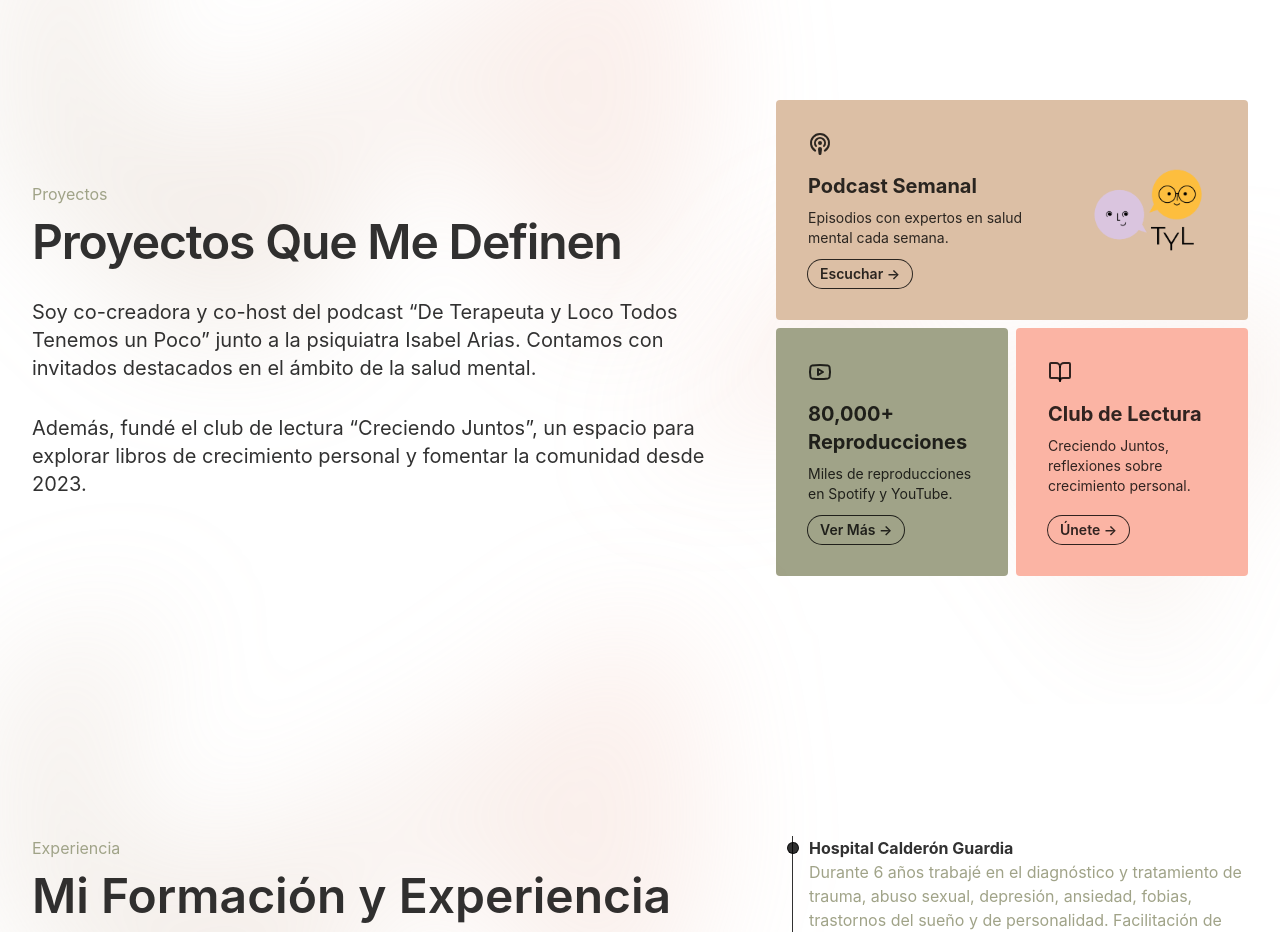
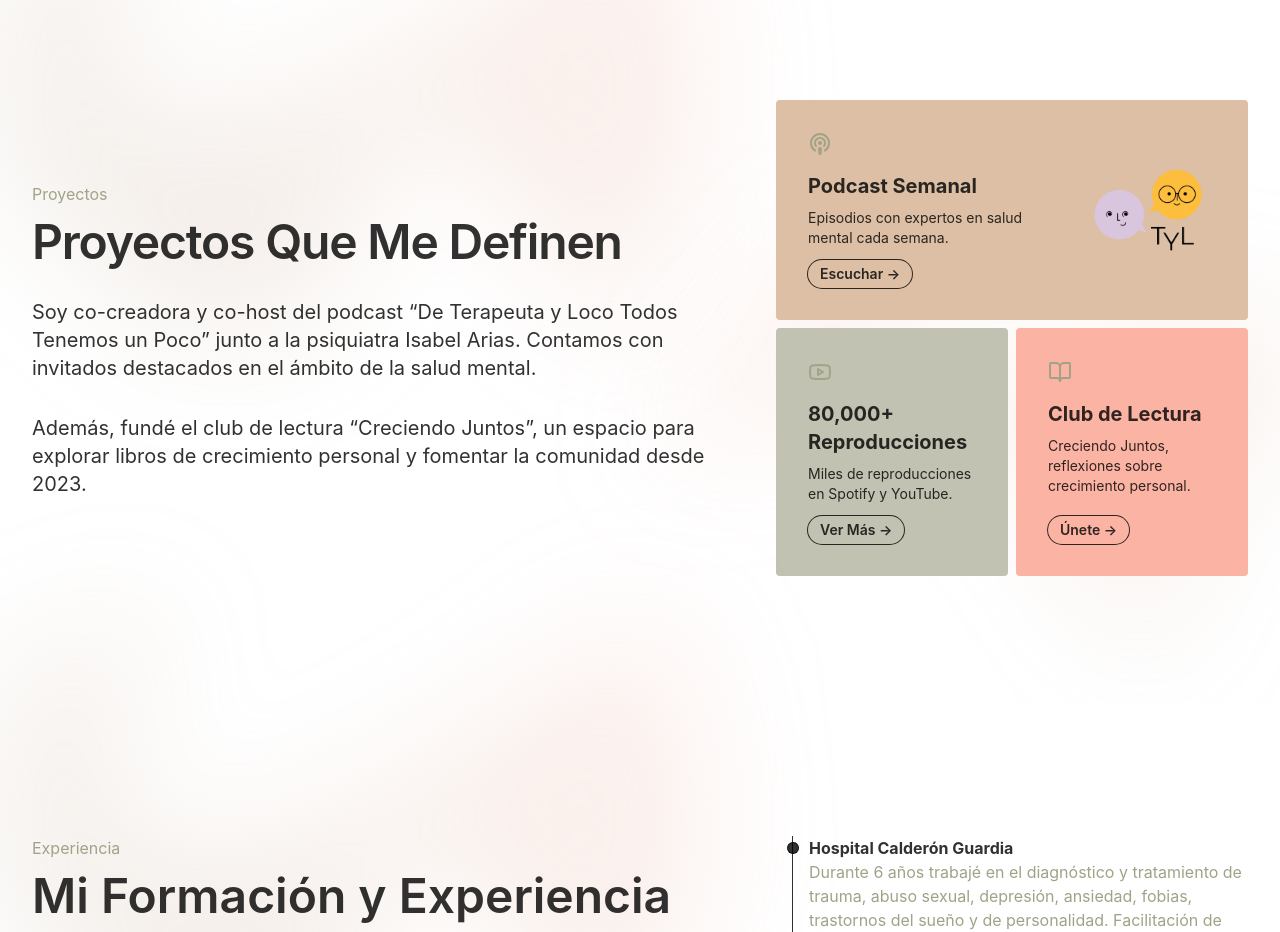
Before and after one commit to fregam/ldp, a Next.js app: page / in a window 1280 px wide. Shown: the part 1700-2632 px from the top of the page. Built offline with nearby package versions, Linux system fonts and the light colour scheme.

Commit message:
fix(topics) : fixed buttons and topics

```diff
--- a/src/components/layout/Proyectos.tsx
+++ b/src/components/layout/Proyectos.tsx
@@ -38,7 +38,7 @@ export function Proyectos() {
                         <Card
                             bgClass="bg-[var(--color-muted)]"
                             textClass="text-[var(--color-black)]"
-                            icon={<Podcast className="w-6 h-6" />}
+                            icon={<Podcast className="w-6 h-6 text-[var(--color-sage-600)]" />}
                             title="Podcast Semanal"
                             description="Episodios con expertos en salud mental cada semana."
                             button={{ label: 'Escuchar', href: '/podcast' }}
@@ -56,9 +56,9 @@ export function Proyectos() {
                         {/* YouTube Stats Card */}
                         <div >
                             <Card
-                                bgClass="bg-[var(--color-primary)] "
+                                bgClass="bg-[var(--color-sage-400)] "
                                 textClass="text-[var(--color-black)]"
-                                icon={<Youtube className="w-6 h-6" />}
+                                icon={<Youtube className="w-6 h-6 text-[var(--color-primary)]" />}
                                 title="80,000+ Reproducciones"
                                 description="Miles de reproducciones en Spotify y YouTube."
                                 button={{ label: 'Ver Más', href: '/reproducciones' }}
@@ -70,7 +70,7 @@ export function Proyectos() {
                             <Card
                                 bgClass="bg-[var(--color-secondary)]"
                                 textClass="text-[var(--color-black)]"
-                                icon={<BookOpen className="w-6 h-6" />}
+                                icon={<BookOpen className="w-6 h-6 text-[var(--color-primary)]" />}
                                 title="Club de Lectura"
                                 description="Creciendo Juntos, reflexiones sobre crecimiento personal."
                                 button={{ label: 'Únete', href: '/club-de-lectura' }}
--- a/src/components/podcast/PodcastAbout.tsx
+++ b/src/components/podcast/PodcastAbout.tsx
@@ -45,7 +45,7 @@ export default function PodcastAbout(): JSX.Element {
                 El podcast está disponible de forma gratuita en múltiples plataformas digitales, incluyendo Apple Podcasts, Google Podcasts, Spotify y en versión de video en YouTube.
               `}
               bgClass="bg-[var(--color-cream)]"
-              textClass="text-[var(--color-foreground)]"
+              textClass="text-[var(--color-black)]"
               icon={<Headphones className="h-6 w-6 text-[var(--color-sage-600)]" />}
               button={{
                 label: "Escuchar episodios",
@@ -60,21 +60,21 @@ export default function PodcastAbout(): JSX.Element {
               title="60+"
               description="Episodios publicados explorando diversos temas de salud mental y bienestar emocional."
               bgClass="bg-[var(--color-beige-300)]"
-              textClass="text-[var(--color-charcoal)]"
+              textClass="text-[var(--color-black)]"
               icon={<Mic className="h-6 w-6 text-[var(--color-sage-600)]" />}
             />
             <Card
               title="80,000+"
               description="Reproducciones en audio a través de diversas plataformas de podcast."
               bgClass="bg-[var(--color-beige-300)]"
-              textClass="text-[var(--color-charcoal)]"
+              textClass="text-[var(--color-black)]"
               icon={<Headphones className="h-6 w-6 text-[var(--color-sage-600)]" />}
             />
             <Card
               title="60,000+"
               description="Visualizaciones en video, creando una comunidad comprometida con la salud mental."
               bgClass="bg-[var(--color-beige-300)]"
-              textClass="text-[var(--color-charcoal)]"
+              textClass="text-[var(--color-black)]"
               icon={<Users className="h-6 w-6 text-[var(--color-sage-600)]" />}
             />
           </div>
```
